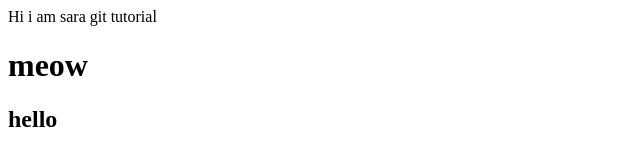
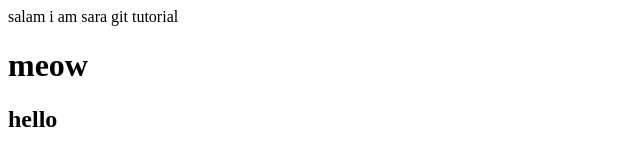
Before and after one commit to SarahRahbari/sara_rahbari, a plain HTML site: page index.html in a window 1280 px wide. Shown: the full height of the page, 0-640 px from the left. Drawn offline with Linux system fonts and the light colour scheme.

Commit message:
change hi to salam

```diff
--- a/index.html
+++ b/index.html
@@ -6,7 +6,7 @@
     <title>Document</title>
 </head>
 <body>
-    Hi i am sara
+    salam i am sara
     git tutorial
 
     <h1>meow</h1>
```
